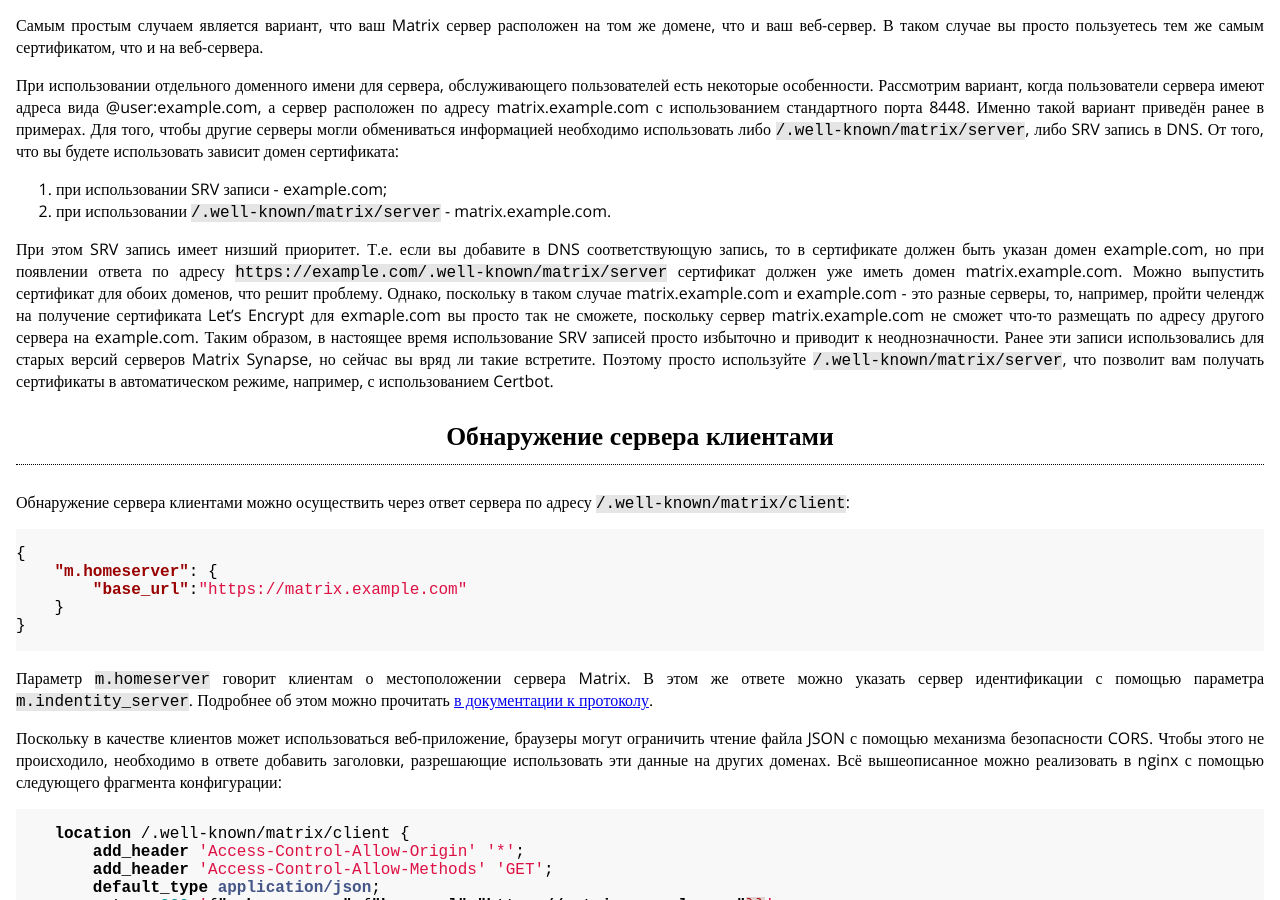
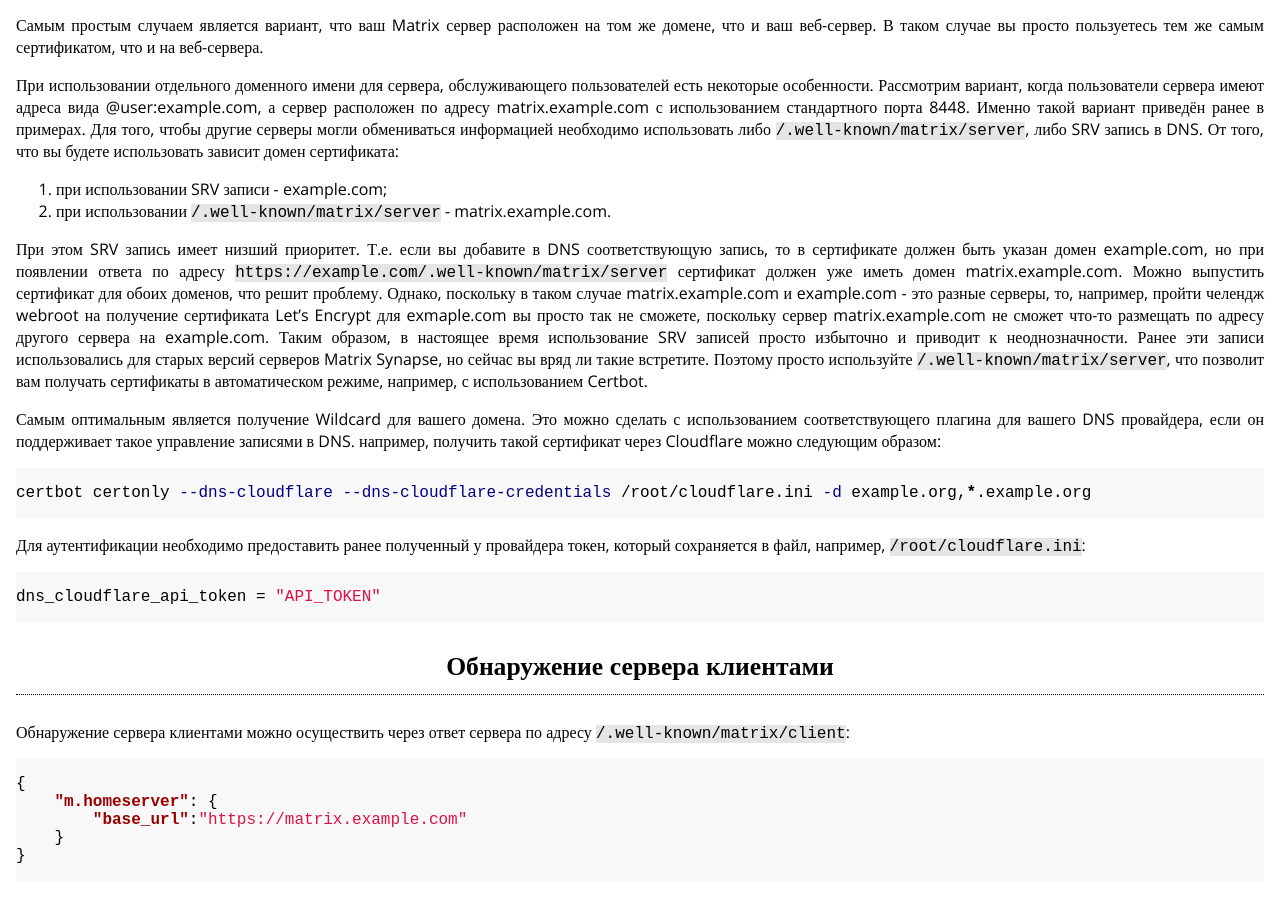
Before and after one commit to fsa/site, a Jekyll site: the page built from _posts/2020-03-31-matrix.md, in a window 1280 px wide and 900 px high, scrolled down 6150 px. Built offline with Jekyll 4.4.1, drawn with Linux system fonts in a browser that asks for light colours.

Commit message:
Дополнение по поводу обнаружения сервера Matrix на домене

````diff
--- a/_posts/2020-03-31-matrix.md
+++ b/_posts/2020-03-31-matrix.md
@@ -267,7 +267,19 @@ _matrix._tcp.example.com. 3600 IN SRV 10 5 8448 matrix.example.com.
 1. при использовании SRV записи - example.com;
 2. при использовании `/.well-known/matrix/server` - matrix.example.com.
 
-При этом SRV запись имеет низший приоритет. Т.е. если вы добавите в DNS соответствующую запись, то в сертификате должен быть указан домен example.com, но при появлении ответа по адресу `https://example.com/.well-known/matrix/server` сертификат должен уже иметь домен matrix.example.com. Можно выпустить сертификат для обоих доменов, что решит проблему. Однако, поскольку в таком случае matrix.example.com и example.com - это разные серверы, то, например, пройти челендж на получение сертификата Let's Encrypt для exmaple.com вы просто так не сможете, поскольку сервер matrix.example.com не сможет что-то размещать по адресу другого сервера на example.com. Таким образом, в настоящее время использование SRV записей просто избыточно и приводит к неоднозначности. Ранее эти записи использовались для старых версий серверов Matrix Synapse, но сейчас вы вряд ли такие встретите. Поэтому просто используйте `/.well-known/matrix/server`, что позволит вам получать сертификаты в автоматическом режиме, например, с использованием Certbot.
+При этом SRV запись имеет низший приоритет. Т.е. если вы добавите в DNS соответствующую запись, то в сертификате должен быть указан домен example.com, но при появлении ответа по адресу `https://example.com/.well-known/matrix/server` сертификат должен уже иметь домен matrix.example.com. Можно выпустить сертификат для обоих доменов, что решит проблему. Однако, поскольку в таком случае matrix.example.com и example.com - это разные серверы, то, например, пройти челендж webroot на получение сертификата Let's Encrypt для exmaple.com вы просто так не сможете, поскольку сервер matrix.example.com не сможет что-то размещать по адресу другого сервера на example.com. Таким образом, в настоящее время использование SRV записей просто избыточно и приводит к неоднозначности. Ранее эти записи использовались для старых версий серверов Matrix Synapse, но сейчас вы вряд ли такие встретите. Поэтому просто используйте `/.well-known/matrix/server`, что позволит вам получать сертификаты в автоматическом режиме, например, с использованием Certbot.
+
+Самым оптимальным является получение Wildcard для вашего домена. Это можно сделать с использованием соответствующего плагина для вашего DNS провайдера, если он поддерживает такое управление записями в DNS. например, получить такой сертификат через Cloudflare можно следующим образом:
+
+```bash
+certbot certonly --dns-cloudflare --dns-cloudflare-credentials /root/cloudflare.ini -d example.org,*.example.org
+```
+
+Для аутентификации необходимо предоставить ранее полученный у провайдера токен, который сохраняется в файл, например, `/root/cloudflare.ini`:
+
+```ini
+dns_cloudflare_api_token = "API_TOKEN"
+```
 
 ### Обнаружение сервера клиентами
 
````
Also changed, not shown: _posts/2023-02-10-matrix-podman.md (+4 -0 lines).
